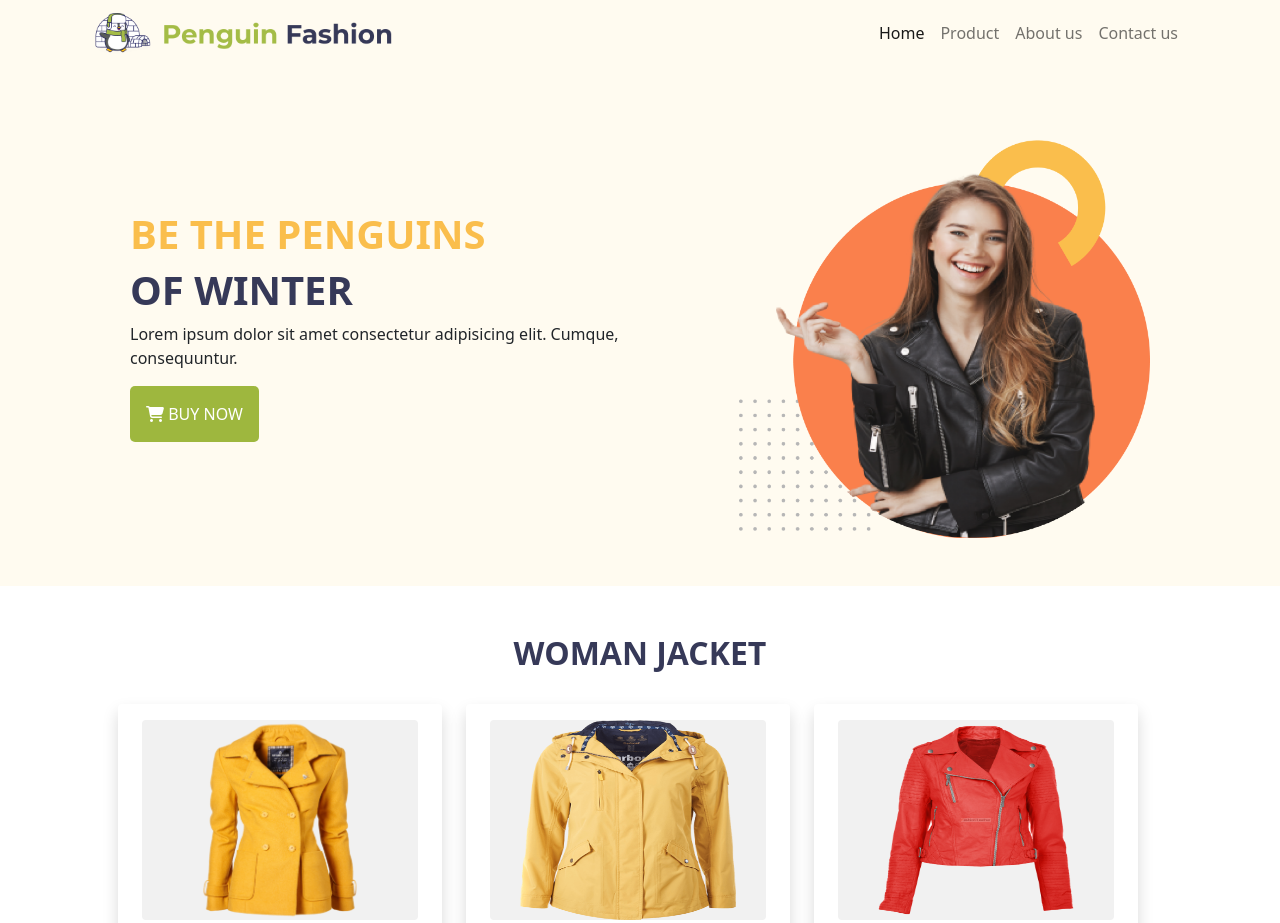
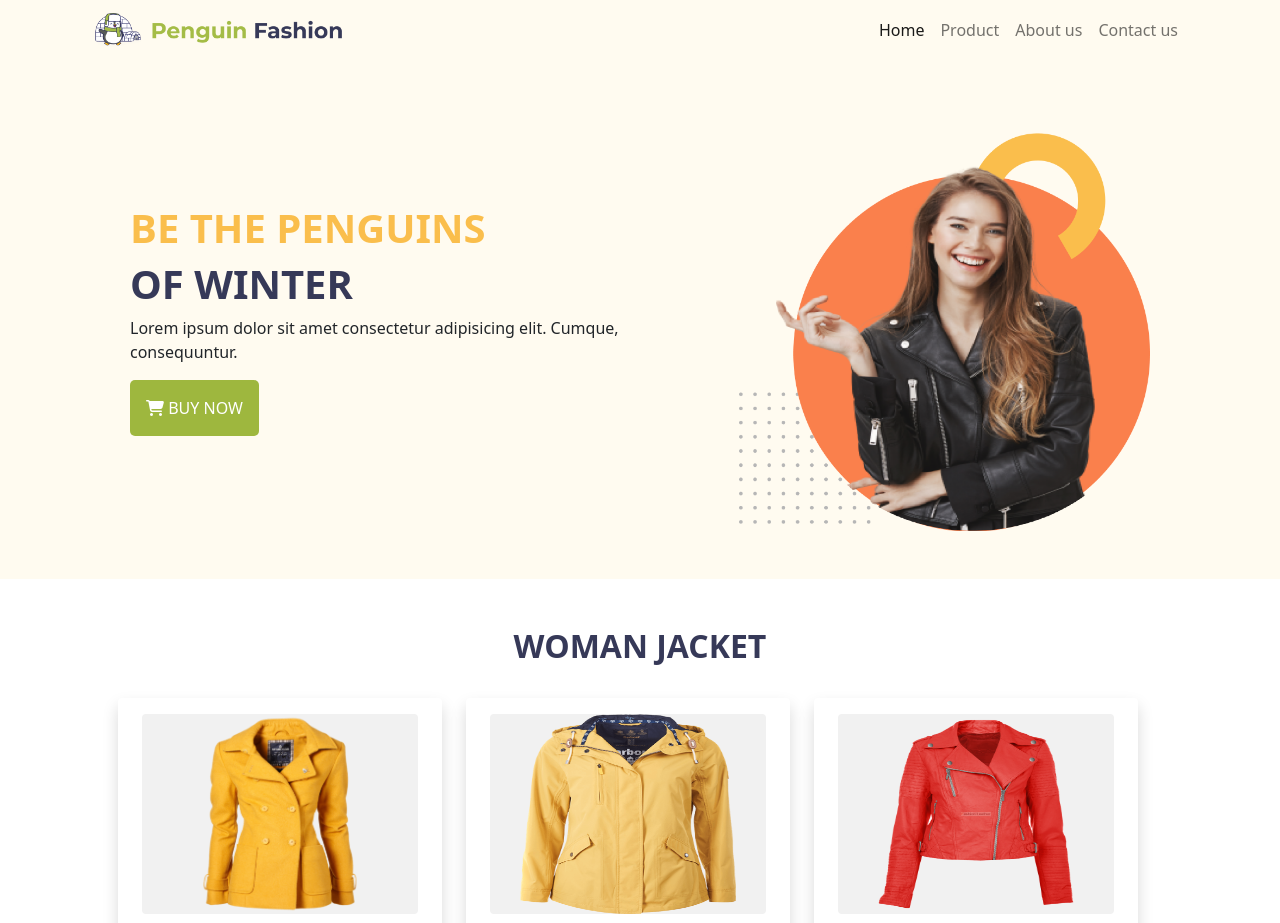
Before and after one commit to taauntik/Penguin-Fashion-ecommerce-website, a plain HTML site: page index.html in a window 1280 px wide. Shown: the top 923 px of the page. Drawn offline with nearby package versions, Linux system fonts and the light colour scheme.

Commit message:
change the size of logo

```diff
--- a/style.css
+++ b/style.css
@@ -1,5 +1,5 @@
 .logo {
-    width: 300px
+    width: 250px
 }
 
 header {
@@ -74,3 +74,7 @@ h1, h2, h3 {
 .back-color {
     background: #FFFCFA;
 }
+
+.change-img {
+
+}
```
